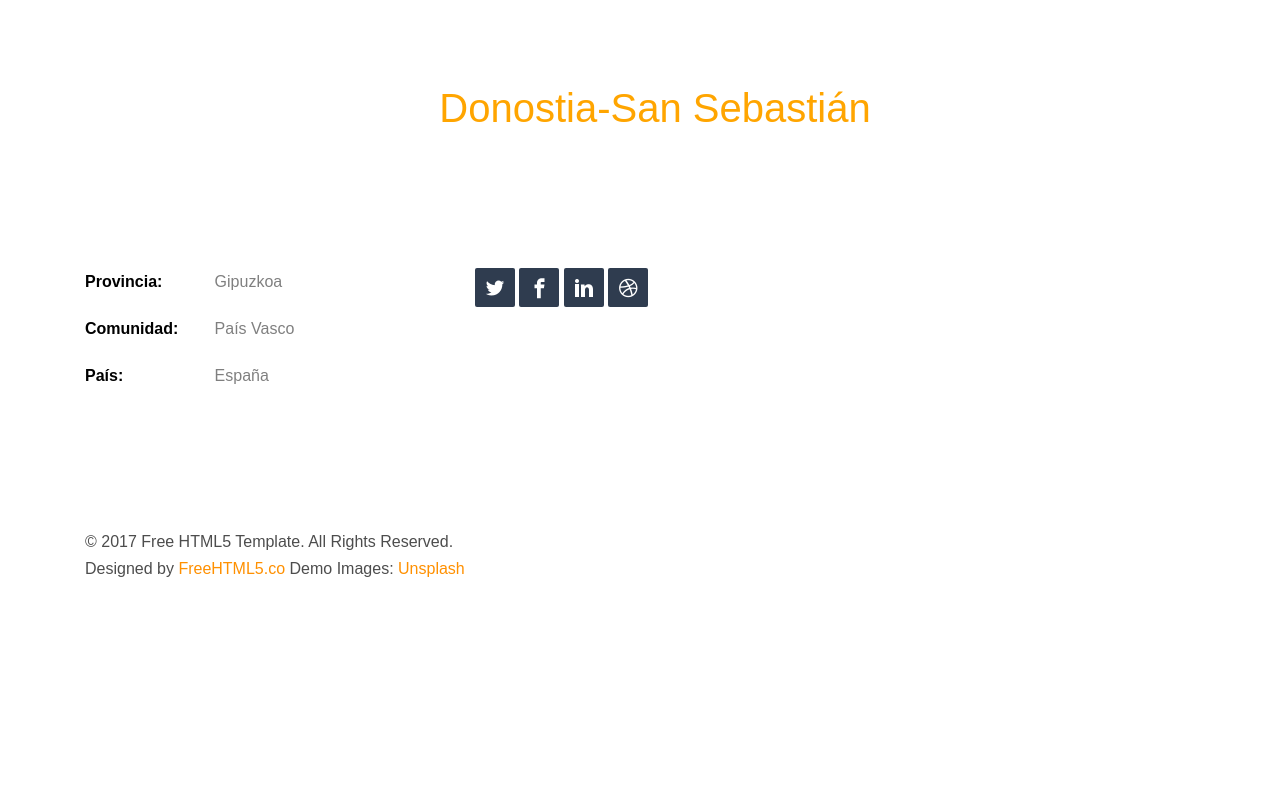
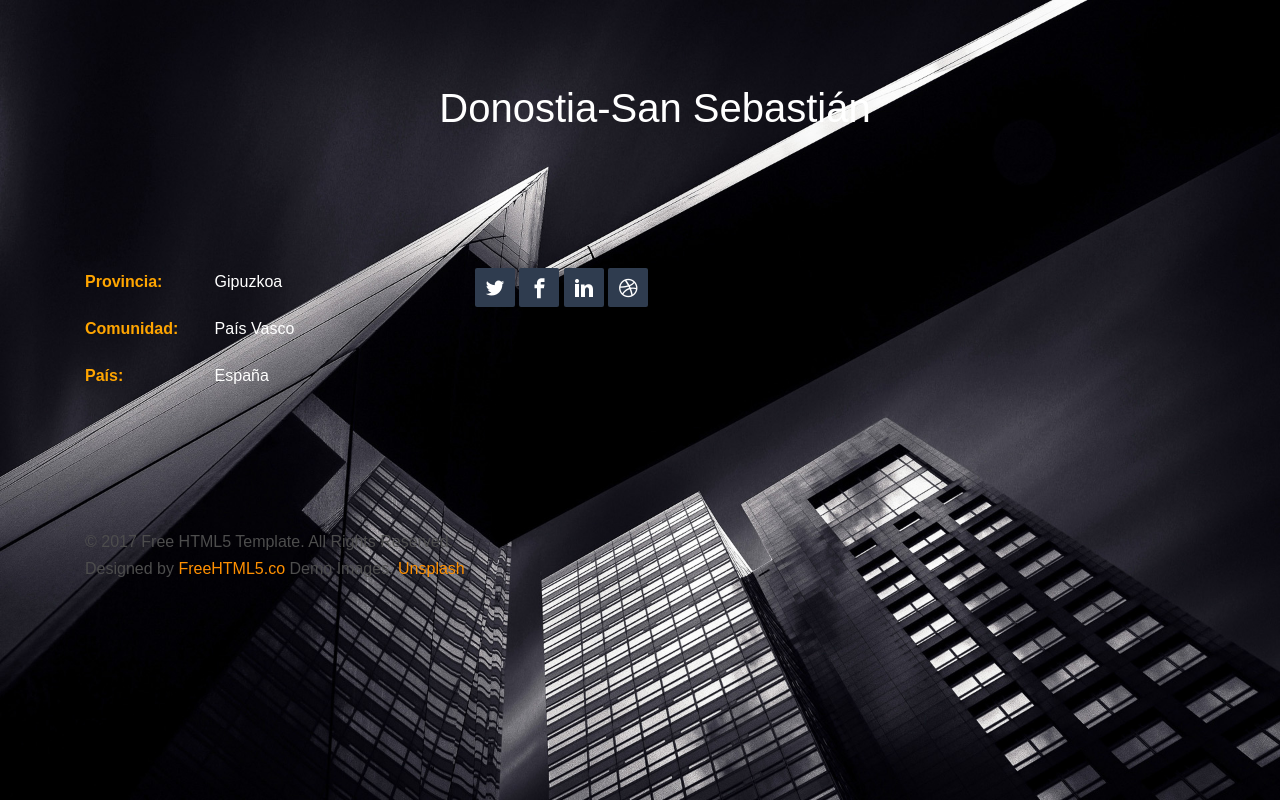
Before and after one commit to Zabaleta99/Proyecto-Web, a Django app: page /appRedSocial/ciudad/1/ in a window 1280 px wide. Run offline with Django 3.2, Linux system fonts and the light colour scheme; data comes from the database, SQL or seed files in the repository; both versions use the stored data as it was after the commit; some libraries are stand-ins or nearby versions; some web fonts are replaced.

Commit message:
Actualizaciones varias

```diff
--- a/RedSocial/appRedSocial/models.py
+++ b/RedSocial/appRedSocial/models.py
@@ -15,6 +15,7 @@ class Ciudad(models.Model):
  provincia = models.CharField(max_length=40)
  comunidad = models.CharField(max_length=40)
  pais = models.CharField(max_length=40)
+ foto = models.ImageField(upload_to='img/', null=True, blank=True)
  def __str__(self):
         return self.nombreCiudad
 
@@ -23,6 +24,7 @@ class Aficion(models.Model):
  nombreAficion = models.CharField(max_length=50)
  edadMedia = models.DecimalField(max_digits=4, decimal_places=2)
  estimacionSeguidores = models.IntegerField(default=0)
+ foto = models.ImageField(upload_to='img/', null=True, blank=True)
  def __str__(self):
         return self.nombreAficion
 
@@ -31,7 +33,7 @@ class Usuario(models.Model):
  nombreUsuario = models.CharField( max_length=40, primary_key=True)
  contraseña = models.CharField( max_length=8, default='contraseña')
  estadoCivil = models.ForeignKey(EstadoCivil, on_delete=models.CASCADE)
- aficiones = models.ManyToManyField(Aficion, default=1)
+ aficiones = models.ManyToManyField(Aficion, default=[0])#null=False, blank=False
  nombre = models.CharField(max_length=40)
  apellidoUno = models.CharField(max_length=40)
  apellidoDos = models.CharField(max_length=40)
@@ -40,6 +42,7 @@ class Usuario(models.Model):
  ciudad = models.ForeignKey(Ciudad, on_delete=models.CASCADE)
  fotoPerfil = models.ImageField(upload_to='img/',blank=True, null=True)
  descripcion = models.CharField(max_length=250)
+ sobreMi = models.TextField(null=True, blank=True)
  email = models.EmailField(max_length = 100)
 
  def __str__(self):
--- a/RedSocial/appRedSocial/static/css/style.css
+++ b/RedSocial/appRedSocial/static/css/style.css
@@ -339,13 +339,13 @@ h1, h2, h3, h4, h5, h6, figure {
   width: 40%;
   display: inline-block;
   float: left;
-  color: #000;
+  color: orange;
   font-weight: bold;
 }
 .info li .second-block {
   width: 60%;
   display: inline-block;
-  color: rgba(0, 0, 0, 0.5);
+  color: white;
 }
 
 .fh5co-social-icons {
@@ -405,6 +405,15 @@ h1, h2, h3, h4, h5, h6, figure {
 #fh5co-about .fh5co-social-icons li a:hover {
   background: #FF9000;
 }
+
+#fh5co-about h2 {
+  color: white;
+}
+
+#fh5co-about p {
+  color: white;
+}
+
 
 .fh5co-heading {
   margin-bottom: 5em;
--- a/RedSocial/appRedSocial/templates/aficion.html
+++ b/RedSocial/appRedSocial/templates/aficion.html
@@ -5,6 +5,7 @@
 <link rel="stylesheet" href="{% static 'css/icomoon.css' %}">
 <link rel="stylesheet" href="{% static 'css/bootstrap.css' %}">
 <link rel="stylesheet" href="{% static 'css/style.css' %}">
+<link rel="stylesheet" href="{% static 'css/imagenFondoCiudad.css' %}">
 {% endblock %}
 
 {% block title %}Aficion{% endblock %}
--- a/RedSocial/appRedSocial/templates/ciudad.html
+++ b/RedSocial/appRedSocial/templates/ciudad.html
@@ -5,6 +5,7 @@
 <link rel="stylesheet" href="{% static 'css/icomoon.css' %}">
 <link rel="stylesheet" href="{% static 'css/bootstrap.css' %}">
 <link rel="stylesheet" href="{% static 'css/style.css' %}">
+<link rel="stylesheet" href="{% static 'css/imagenFondoCiudad.css' %}">
 {% endblock %}
 
 {% block title %}Ciudad{% endblock %}
--- a/RedSocial/appRedSocial/templates/estadoCivil.html
+++ b/RedSocial/appRedSocial/templates/estadoCivil.html
@@ -5,6 +5,7 @@
 <link rel="stylesheet" href="{% static 'css/icomoon.css' %}">
 <link rel="stylesheet" href="{% static 'css/bootstrap.css' %}">
 <link rel="stylesheet" href="{% static 'css/style.css' %}">
+<link rel="stylesheet" href="{% static 'css/imagenFondoCiudad.css' %}">
 {% endblock %}
 
 {% block title %}Estado Civil{% endblock %}
--- a/RedSocial/appRedSocial/templates/login.html
+++ b/RedSocial/appRedSocial/templates/login.html
@@ -3,7 +3,7 @@
 {% block styles %}
 {% load static %}
 	<link rel="stylesheet" href="https://fonts.googleapis.com/css?family=Open+Sans:300">
-    <link rel="stylesheet" href="{% static 'css/tooplate-style.css' %}">
+  <link rel="stylesheet" href="{% static 'css/tooplate-style.css' %}">
 {% endblock %}
 
 {% block title %}Beer Meet: Inicio{% endblock %}
@@ -12,7 +12,7 @@
 	<div id="tm-bg">
         <div class="contenedor-form">
             <div class="toggle">
-                <span> Crear Cuenta</span>
+                <span>Crear Cuenta</span>
             </div>
 
             <div class="formulario">
@@ -29,7 +29,7 @@
 
             <div class="formulario">
                 <h2>Crea tu Cuenta</h2>
-                <form action="{% url 'inicio' %}" method="post">
+                <form action="{% url 'inicio' %}" method="post" enctype="multipart/form-data">
                 	{% csrf_token %}
                     <input type="text" name="usuario1" placeholder="Usuario" required>
                     <input type="password" name="password1" placeholder="Contraseña" required>
--- a/RedSocial/appRedSocial/templates/perfil.html
+++ b/RedSocial/appRedSocial/templates/perfil.html
@@ -13,7 +13,6 @@
 {% block content %}
 
 	{% if usuario %}
-
 			<header id="fh5co-header" class="fh5co-cover js-fullheight" role="banner" style="background-image:url(images/cover_bg_3.jpg);" data-stellar-background-ratio="0.5">
 				<div class="overlay"></div>
 				<div class="container">
@@ -21,7 +20,8 @@
 						<div class="col-md-8 col-md-offset-2 text-center">
 							<div class="display-t js-fullheight">
 								<div class="display-tc js-fullheight animate-box" data-animate-effect="fadeIn">
-									<div class="profile-thumb" style="background: url(images/user-3.jpg);"></div>
+									{% load static %}
+									<div class="profile-thumb" style="background: url({% static usuario.fotoPerfil.name %});"></div>
 									<h1><span>{{usuario.nombre}} {{usuario.apellidoUno}} {{usuario.apellidoDos}}</span></h1>
 									<h3><span>{{usuario.descripcion}}</span></h3>
 									<p>
@@ -58,7 +58,7 @@
 									{% for aficion in aficiones %}
 			                            <ul>
 			                            	<li>
-			                            		<a href="{% url 'aficiones' aficion.id%}">{{aficion.nombreAficion}}</a>
+			                            		<a href="{% url 'aficion' aficion.id%}">{{aficion.nombreAficion}}</a>
 			                            	</li>
 			                            </ul>
 			                         {% endfor %}
--- a/RedSocial/appRedSocial/views.py
+++ b/RedSocial/appRedSocial/views.py
@@ -19,10 +19,9 @@ def inicio(request):
 	telefono = 'telefono' in request.POST and request.POST['telefono']
 	fecha_nacimiento = 'fecha_nacimiento' in request.POST and request.POST['fecha_nacimiento']
 	descripcion = 'descripcion' in request.POST and request.POST['descripcion']
-	fotoPerfil = 'fotoPerfil' in request.POST and request.POST['fotoPerfil']
+	fotoPerfil = 'fotoPerfil' in request.FILES and request.FILES['fotoPerfil']
 
 	usuariosaVerificar =  get_list_or_404(Usuario.objects.all())
-	#Estas de abajo para que??
 	aficiones =  get_list_or_404(Aficion.objects.all())
 	estadoCivil =  get_list_or_404(EstadoCivil.objects.all())
 	ciudad =  get_list_or_404(Ciudad.objects.all())
@@ -47,12 +46,12 @@ def inicio(request):
 		p.telefono= telefono
 		p.fecha_nacimiento = fecha_nacimiento
 		p.descripcion = descripcion
-		p.estadoCivil = estadoCivil[0] #¿¿Solo se comprueba el primer estado civil??!
-		p.ciudad = ciudad[0] #¿¿Solo se comprueba la primer ciudad??!
+		p.estadoCivil = estadoCivil[0]
+		p.ciudad = ciudad[0]
 		p.fotoPerfil = fotoPerfil
-		#Aficiones no se meten??
+
 		p.save()
-		posts = Post.objects.order_by('fecha_publicacion')
+		posts = Post.objects.order_by('-fecha_publicacion')
 		context = {'lista_posts': posts, 'usuario': p}
 		return render(request, 'inicio.html', context)
 	return render(request, 'login.html')
@@ -60,7 +59,8 @@ def inicio(request):
 
 def perfil(request, username):
 	usuario = get_object_or_404(Usuario, pk=username)
-	context = {'usuario': usuario}
+	aficiones = usuario.aficiones.all()
+	context = {'usuario': usuario, 'aficiones': aficiones}
 	return render(request, 'perfil.html', context)
 
 
```
Also changed, not shown: RedSocial/appRedSocial/migrations/0012_remove_usuario_telefono.py (added), RedSocial/appRedSocial/migrations/0013_auto_20201119_1113.py (added), RedSocial/appRedSocial/migrations/0014_usuario_aficiones.py (added), RedSocial/appRedSocial/migrations/0015_auto_20201119_1131.py (added), RedSocial/appRedSocial/migrations/0016_auto_20201119_1244.py (added), RedSocial/appRedSocial/migrations/0017_auto_20201119_1422.py (added), RedSocial/appRedSocial/migrations/0018_auto_20201119_1425.py (added), RedSocial/appRedSocial/static/img/450_1000.jpg (added), RedSocial/appRedSocial/static/img/google-fotos.jpg (added), RedSocial/appRedSocial/static/img/pastel-arcoiris.jpg (added), RedSocial/appRedSocial/static/img/pastel-arcoiris_7tPB5Ck.jpg (added), RedSocial/db.sqlite3.
